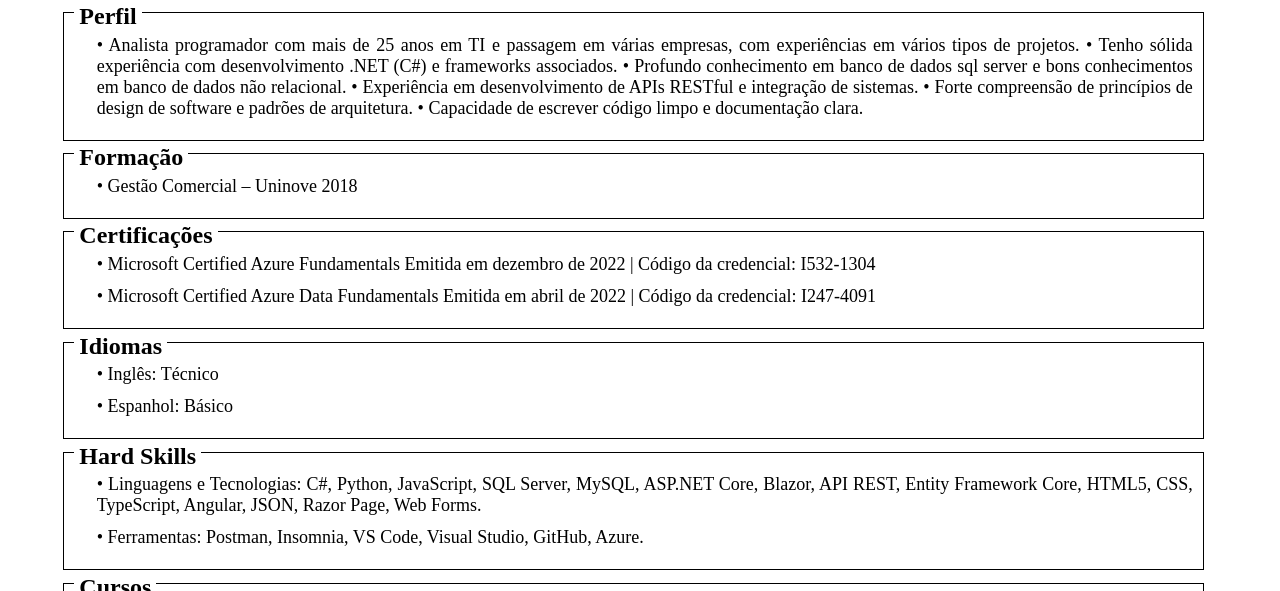
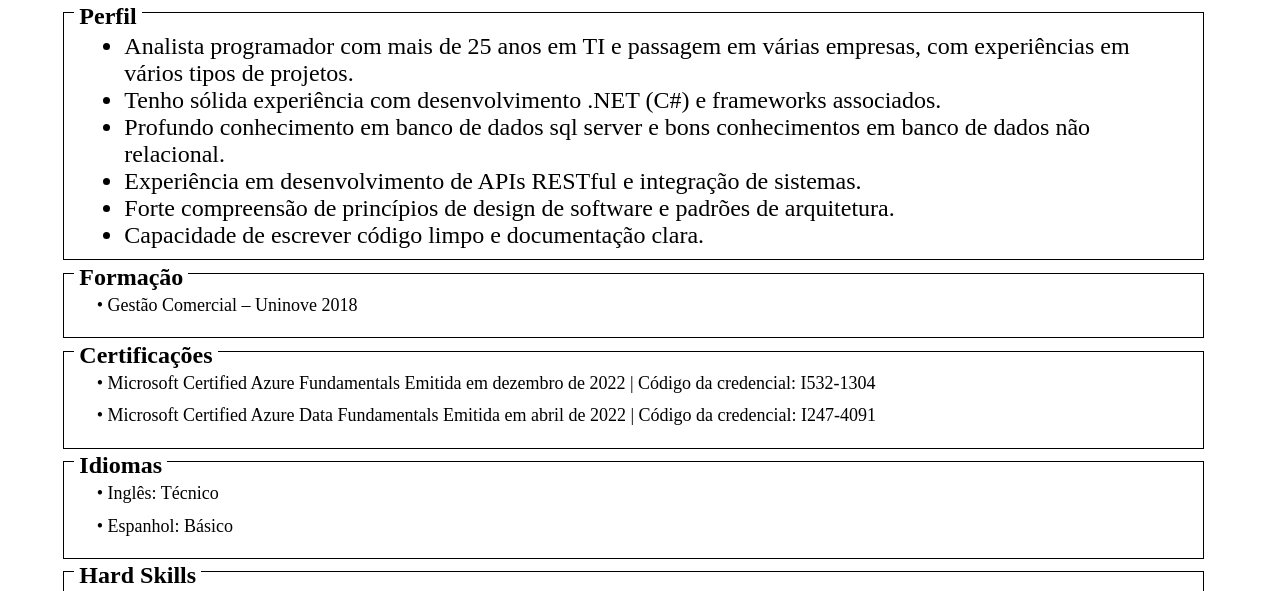
Before and after one commit to MiltonTSilva/cv, a plain HTML site: page index.html in a window 1280 px wide. Shown: the part 190-781 px from the top of the page. Drawn offline with Linux system fonts and the light colour scheme.

Commit message:
Update index.html

```diff
--- a/index.html
+++ b/index.html
@@ -185,19 +185,34 @@
           </div>
         </div>
         <div class="box" data-label="Perfil">
-          <p>
-            • Analista programador com mais de 25 anos em TI e passagem em várias empresas, com experiências em vários tipos de projetos.
+          <ul style="margin-left: 50px; margin-top: 10px">
+            <li>
+              Analista programador com mais de 25 anos em TI e passagem em
+              várias empresas, com experiências em vários tipos de projetos.
+            </li>
 
-            • Tenho sólida experiência com desenvolvimento .NET (C#) e frameworks associados.
+            <li>
+              Tenho sólida experiência com desenvolvimento .NET (C#) e
+              frameworks associados.
+            </li>
 
-            • Profundo conhecimento em banco de dados sql server e bons conhecimentos em banco de dados não relacional.
+            <li>
+              Profundo conhecimento em banco de dados sql server e bons
+              conhecimentos em banco de dados não relacional.
+            </li>
 
-            • Experiência em desenvolvimento de APIs RESTful e integração de sistemas.
+            <li>
+              Experiência em desenvolvimento de APIs RESTful e integração de
+              sistemas.
+            </li>
 
-            • Forte compreensão de princípios de design de software e padrões de arquitetura.
+            <li>
+              Forte compreensão de princípios de design de software e padrões de
+              arquitetura.
+            </li>
 
-            • Capacidade de escrever código limpo e documentação clara.
-          </p>
+            <li>Capacidade de escrever código limpo e documentação clara.</li>
+          </ul>
         </div>
         <div class="box" data-label="Formação">
           <p>• Gestão Comercial – Uninove 2018</p>
```
